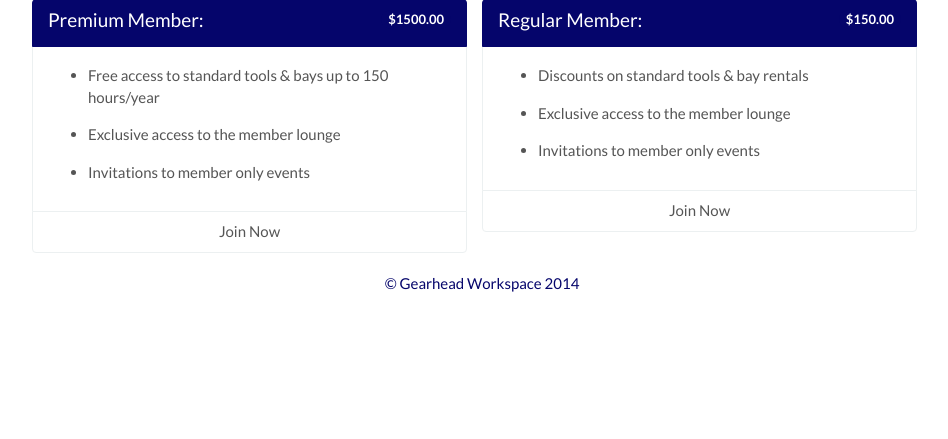
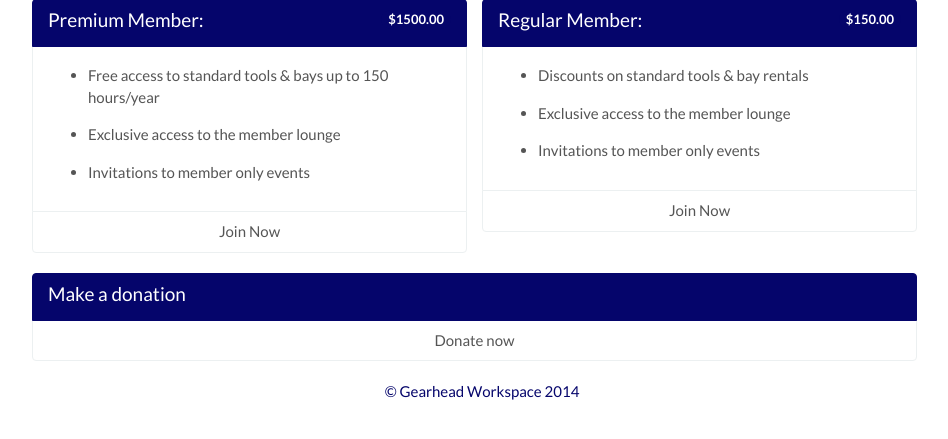
Before and after one commit to GearheadWorkspace/gearheadworkspace, a Django app: page /membership/ in a window 1280 px wide. Shown: the part 241-680 px from the top of the page, without its empty margins (158-1106 px from the left). Run offline with Django 3.2, Linux system fonts and the light colour scheme; some libraries are stand-ins or nearby versions.

Commit message:
accept donations

```diff
--- a/gearheadworkspace/urls.py
+++ b/gearheadworkspace/urls.py
@@ -11,7 +11,7 @@ urlpatterns = patterns('',
 	url(r'^contact/$', 'promo.views.contact', name='contact'),
 	url(r'^register/$', 'promo.views.register', name='register'),
 	url(r'^membership/$', 'promo.views.membership', name='membership'),
-	url(r'^payment/(?P<membership>premium|regular)/$', 'promo.views.payment', name='payment'),
+	url(r'^payment/(?P<membership>premium|regular|donation)/$', 'promo.views.payment', name='payment'),
 	url(r'^payment/success/(?P<show_mailinglist>mailinglist)?$', 'promo.views.payment_success', name='payment_success'),
 	url(r'^subscriber/$', 'promo.views.subscriber', name='subscriber'),
     url(r'^admin/', include(admin.site.urls)),
--- a/promo/views.py
+++ b/promo/views.py
@@ -33,10 +33,11 @@ def membership(request):
 def payment(request, membership):
     # Initalize variables
     context = {}
-    errors = {}
+    errors = []
     amount = {
         'premium': settings.PREMIUM_MEMBERSHIP,
         'regular': settings.REGULAR_MEMBERSHIP,
+        'donation': request.POST.get("amount", 0)
     }
 
     # Handle form submission
@@ -71,11 +72,11 @@ def payment(request, membership):
 
             # Handle the Transaction Error
             else:
-                errors.update(cust_result.errors.deep_errors)
+                _append_errors(errors, txn_result)
 
         # Handle Customer Creation Error
         else:
-            errors.update(cust_result.errors.deep_errors)
+            _append_errors(errors, cust_result)
 
 
     # Configure braintree
@@ -95,9 +96,17 @@ def payment(request, membership):
         'amount': amount[membership],
     })
     if errors:
-        context.update(errors)
+        context.update({'errors': errors})
 
     return render(request, 'payment.html', context)
+
+
+def _append_errors(errors, response_errors):
+    for error in response_errors.errors.deep_errors:
+        errors.append({
+            'code': error.code,
+            'message': error.message
+        })
 
 
 def payment_success(request, show_mailinglist=''):
--- a/templates/partials/membership_options.html
+++ b/templates/partials/membership_options.html
@@ -40,3 +40,17 @@
     </p>
   </a>
 </div>
+
+
+<div class="col-md-12 list-group">
+  <a href="{% url 'membership' %}" class="list-group-item active">
+    <h4 class="list-group-item-heading">
+      Make a donation
+    </h4>
+  </a>
+  <a href="{% url 'payment' membership='donation' %}" class="list-group-item">
+    <p class="list-group-item-text text-center">
+      Donate now
+    </p>
+  </a>
+</div>
--- a/templates/payment_success.html
+++ b/templates/payment_success.html
@@ -6,7 +6,7 @@
 <div class="row">
     <h1 class="page-header">Success!</h1>
     <p class="lead">
-        Thanks for making a payment. We'll get in touch with your shortly.
+        Thanks for making a payment. We'll get in touch with you shortly.
     </p>
     {% if show_mailinglist %}
     <div class="row">
```
Also changed, not shown: templates/payment.html (+21 -2 lines).
